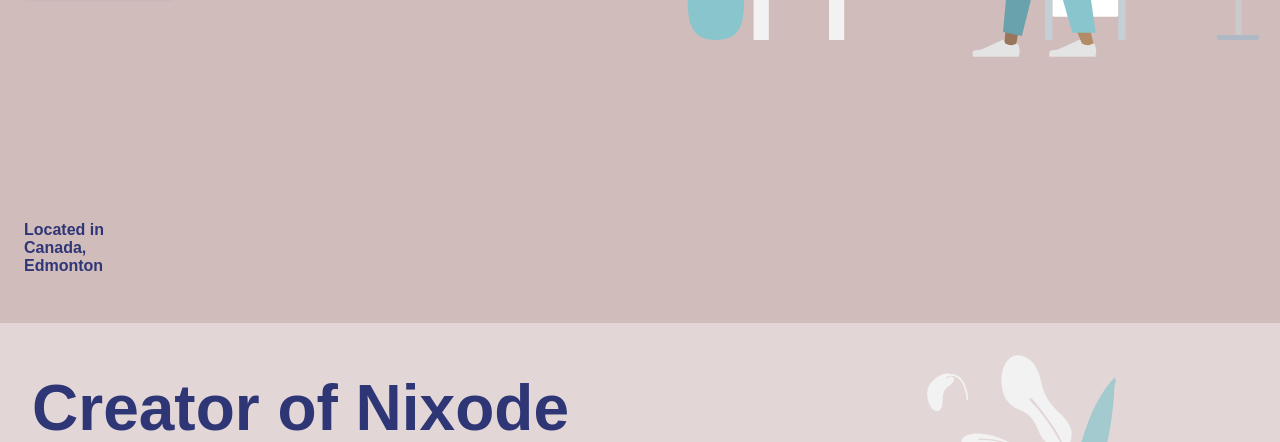
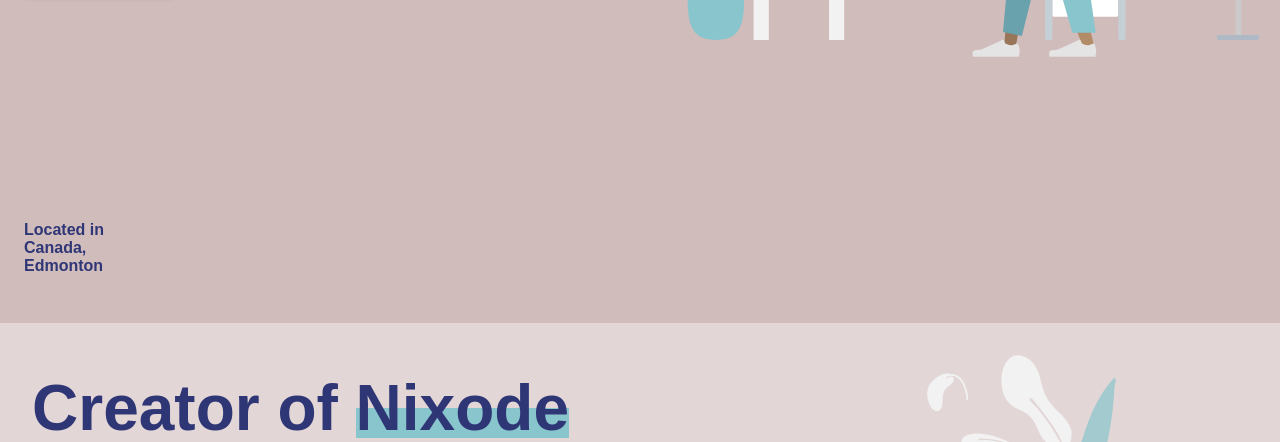
Before and after one commit to HerilS/Portfolio, a Gatsby site: page / in a window 1280 px wide. Shown: the part 509-951 px from the top of the page. Built offline with nearby package versions, Linux system fonts and the light colour scheme; Gatsby itself is replaced by a stand-in of ours.

Commit message:
Added highlight Links

```diff
--- a/src/components/PanelFour.tsx
+++ b/src/components/PanelFour.tsx
@@ -1,5 +1,5 @@
 import React, { useRef, useEffect } from 'react';
-import { createStyles, makeStyles, Theme } from '@material-ui/core/styles';
+import { createStyles, makeStyles, Theme, createGenerateClassName } from '@material-ui/core/styles';
 import { useIntersection } from 'react-use';
 import { gsap } from 'gsap';
 
@@ -88,6 +88,25 @@
         bottom: 0,
       },
     },
+    underline: {
+      color: '#2F3676',
+      display: 'inline-block',
+      lineHeight: '0rem',
+      paddingBottom: '1.9rem',
+      backgroundColor: '#89C5CC',
+      transition: 'all 0.2s ease',
+      '&:hover': {
+        backgroundColor: '#6DB1B9',
+        transition: 'all 0.2s ease',
+      },
+      [theme.breakpoints.down(600)]: {
+        paddingBottom: '1.4rem',
+      },
+    },
+    link: {
+      textDecoration: 'none',
+      color: '#2F3676',
+    },
   }),
 );
 export default function PanelFour() {
@@ -136,7 +155,12 @@
       <div className={classes.text}>
         <div className={classes.title}>
           {/*Title*/}
-          <div className="fadeIn3">Developed For Tax Mechanic</div>
+          <div className="fadeIn3">
+            Developed For{' '}
+            <mark className={classes.underline}>
+              <a className={classes.link} href="https://www.taxmechanic.ca">Tax Mechanic</a>
+            </mark>
+          </div>
         </div>
         <div className={classes.paragraph}>
           <div className="fadeIn3">
--- a/src/components/PanelTwo.tsx
+++ b/src/components/PanelTwo.tsx
@@ -81,6 +81,25 @@
         bottom: 0,
       },
     },
+    underline: {
+      color: '#2F3676',
+      display: 'inline-block',
+      lineHeight: '0rem',
+      paddingBottom: '1.9rem',
+      backgroundColor: '#89C5CC',
+      transition: 'all 0.2s ease',
+      '&:hover': {
+        backgroundColor: '#6DB1B9',
+        transition: 'all 0.2s ease'
+      },
+      [theme.breakpoints.down(600)]: {
+        paddingBottom: '1.4rem',
+      },
+    },
+    link: {
+      textDecoration: 'none',
+      color: '#2F3676',
+    },
   }),
 );
 
@@ -133,7 +152,9 @@
       <div ref={sectionRef1} className={classes.text}>
         <div className={classes.title}>
           {/*Title*/}
-          <div className="fadeIn1">Creator of Nixode</div>
+          <div className="fadeIn1">
+            Creator of <mark className={classes.underline}><a className={classes.link} href="https://www.nixode.com">Nixode</a></mark>
+          </div>
         </div>
         <div className={classes.paragraph}>
           <div className="fadeIn1">
```
